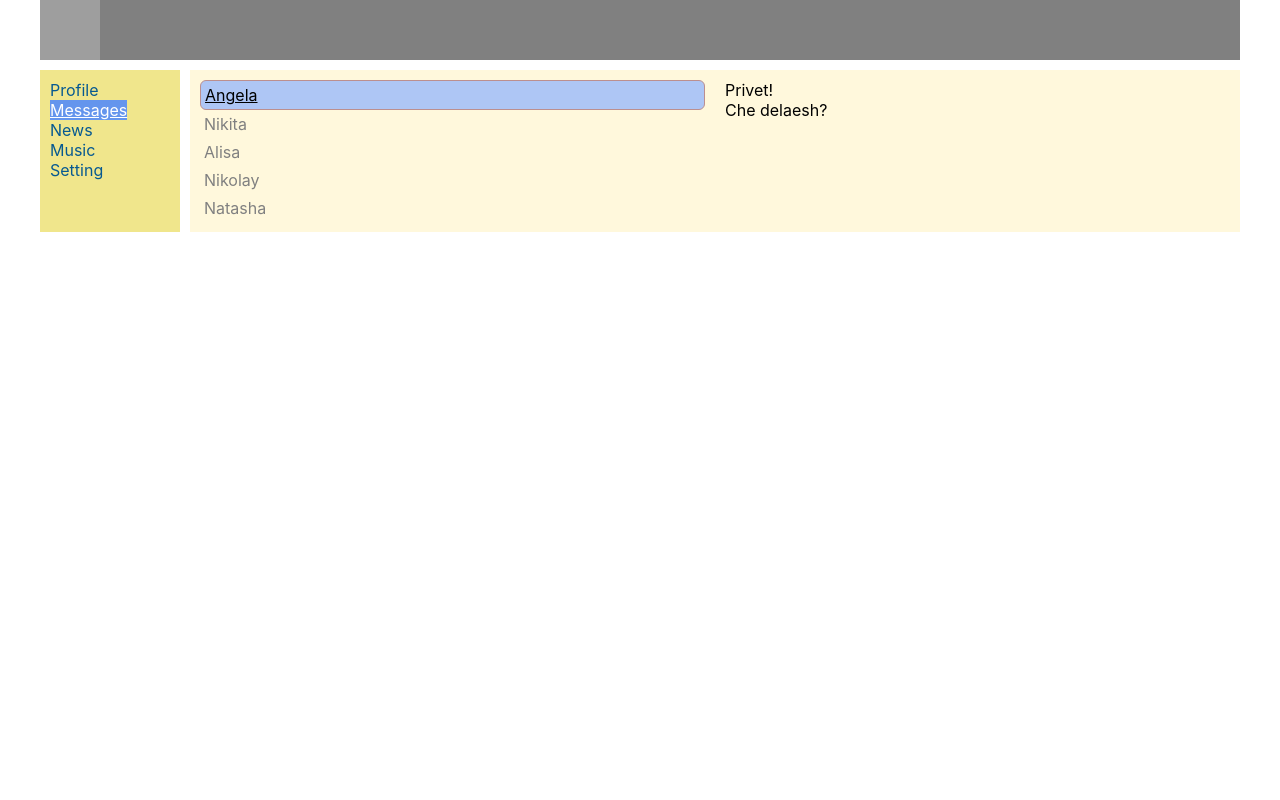
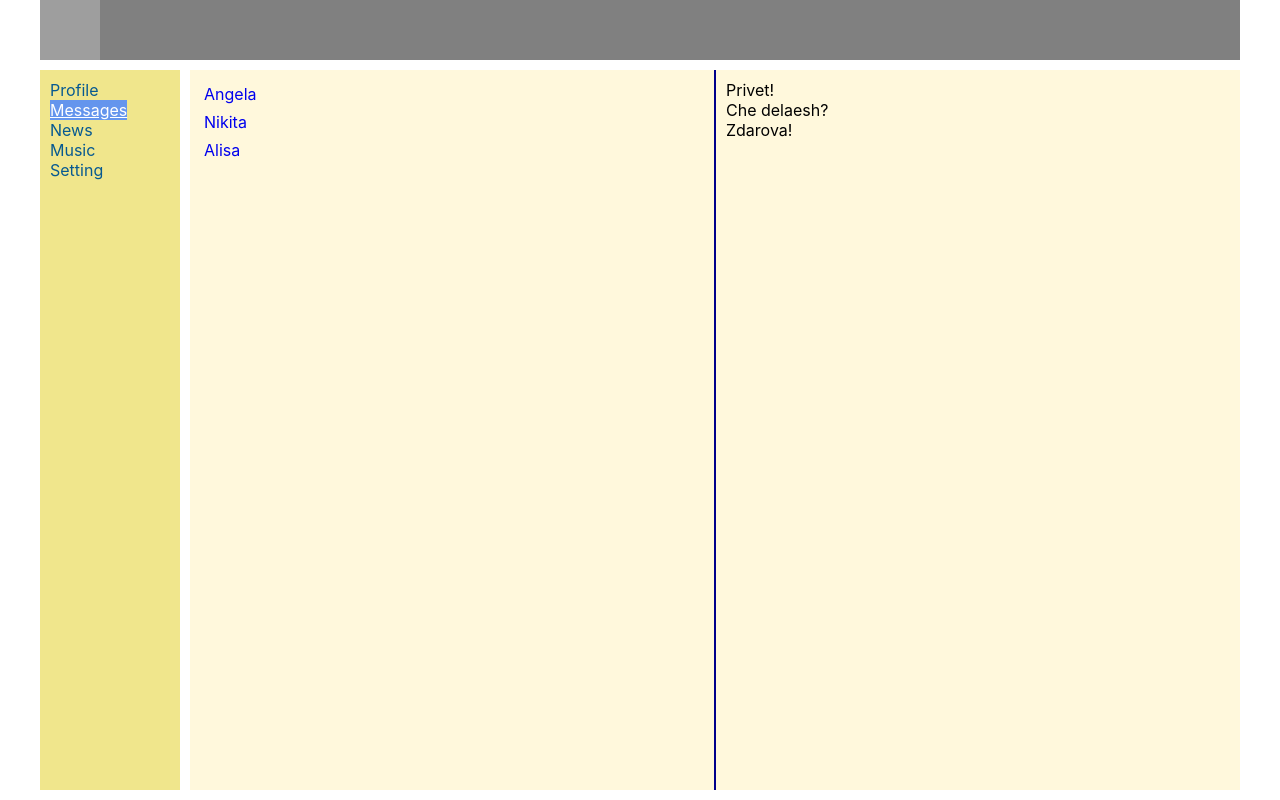
Before and after one commit to BergerMuxaujl/sait-SocNetwork, a React (Create React App) app: page /dialogs in a window 1280 px wide. Built offline with nearby package versions, Linux system fonts and the light colour scheme; grey boxes are pictures that could not be loaded.

Commit message:
Lesson 25 - метод преобразования массивов map

```diff
--- a/src/App.css
+++ b/src/App.css
@@ -5,6 +5,7 @@ a {
     margin: 0 auto;
     display: grid;
     width: 1200px;
+    min-height: calc(100vh - 10px);
     grid-template-areas:
         "h h"
         "n c";
--- a/src/components/Dialogs/Dialogs.jsx
+++ b/src/components/Dialogs/Dialogs.jsx
@@ -1,22 +1,46 @@
 import React from "react";
-import s from './Dialogs.module.css';
+import { NavLink } from "react-router-dom";
+import s from "./Dialogs.module.css";
+
+const Dialog = (props) => {
+    let pathDialog = "/dialogs/" + props.id;
+    console.log(pathDialog);
+    return (
+        <div className={s.dialog}>
+            <NavLink to={pathDialog}>{props.name}</NavLink>
+        </div>
+    );
+};
+
+const Message = (props) => {
+    return <div className={s.message}>{props.message}</div>;
+};
 
 const Dialogs = () => {
+    let dialogsData = [
+        { id: 0, name: "Angela" },
+        { id: 1, name: "Nikita" },
+        { id: 2, name: "Alisa" },
+    ];
+    let messageData = [
+        { id: 0, message: "Privet!" },
+        { id: 1, message: "Che delaesh?" },
+        { id: 2, message: "Zdarova!" },
+    ];
+
+    let dialogsElements = dialogsData.map((el) => {
+        return <Dialog name={el.name} id={el.id} />;
+    });
+
+    let messageElements = messageData.map((el) => {
+        return <Message message={el.message} />;
+    });
     return (
         <div className={s.dialogs}>
-            <div className={s.dialogsItem}>
-                <div className={`${s.dialog} ${s.active}`}>Angela</div>
-                <div className={s.dialog}>Nikita</div>
-                <div className={s.dialog}>Alisa</div>
-                <div className={s.dialog}>Nikolay</div>
-                <div className={s.dialog}>Natasha</div>
-            </div>
-            <div className={s.messages}>
-                <div className={s.massage}>Privet!</div>
-                <div className={s.massage}>Che delaesh?</div>
-            </div>
+            <div className={s.dialogsItem}>{dialogsElements}</div>
+            <div className={s.messages}>{messageElements}</div>
         </div>
-    )
-}
+    );
+};
 
 export default Dialogs;
--- a/src/components/Dialogs/Dialogs.module.css
+++ b/src/components/Dialogs/Dialogs.module.css
@@ -1,16 +1,18 @@
 .dialogs {
     display: flex;
     background-color: cornsilk;
+    height: 100%;
 }
 .dialogsItem {
     width: 50%;
     padding: 10px;
+    border-right: 2px solid darkblue;
 }
 .dialog {
     color: grey;
     padding: 4px;
 }
-.dialog.active {
+.dialog .active {
     color: black;
     text-decoration: underline;
     background-color: rgb(174, 198, 245);
--- /dev/null
+++ b/src/components/Profile/My Posts/MyPosts.jsx
@@ -0,0 +1,45 @@
+import React from "react";
+import Post from "./Posts/Post";
+import s from "./MyPosts.module.css";
+
+const MyPosts = () => {
+    let postData = [
+        {
+            id: 0,
+            title: "First post",
+            likes: 5,
+            text: "This is text at first post. Lorem ipsum, dolor sit amet consectetur adipisicing elit. Consectetur obcaecati quibusdam ex eum ut minima molestias est adipisci excepturi consequatur? Ipsam aut dicta autem dignissimos, nihil facere consequatur aperiam delectus.",
+        },
+        {
+            id: 1,
+            title: "Second post",
+            likes: 15,
+            text: "This is text at second post. Lorem ipsum, dolor sit amet consectetur adipisicing elit. Consectetur obcaecati quibusdam ex eum ut minima molestias est adipisci excepturi consequatur? Ipsam aut dicta autem dignissimos, nihil facere consequatur aperiam delectus.",
+        },
+        {
+            id: 2,
+            title: "Third post",
+            likes: 25,
+            text: "This is text at third post. Lorem ipsum, dolor sit amet consectetur adipisicing elit. Consectetur obcaecati quibusdam ex eum ut minima molestias est adipisci excepturi consequatur? Ipsam aut dicta autem dignissimos, nihil facere consequatur aperiam delectus.",
+        },
+    ];
+
+    let postElements = postData.map((el) => {
+        return <Post title={el.title} text={el.text} likesCount={el.likes} />;
+    });
+
+    return (
+        <div className={s.myposts}>
+            <h3>My posts</h3>
+            <div className={s.textBox}>
+                <textarea></textarea>
+            </div>
+            <div className={s.buttonSendBox}>
+                <button className={s.buttonSend}>Add post</button>
+            </div>
+            {postElements};
+        </div>
+    );
+};
+
+export default MyPosts;
--- /dev/null
+++ b/src/components/Profile/My Posts/MyPosts.module.css
@@ -0,0 +1,14 @@
+.myposts {
+    padding: 10px;
+}
+textarea {
+    box-sizing: border-box;
+    width: 100%;
+    min-width: 100%;
+    min-height: 50px;
+}
+.buttonSendBox {
+    display: flex;
+    justify-content: center;
+    margin-bottom: 20px;
+}
--- a/src/components/Profile/My Posts/Posts/Post.jsx
+++ b/src/components/Profile/My Posts/Posts/Post.jsx
@@ -1,24 +1,27 @@
 import React from "react";
-import s from './Post.module.css';
+import s from "./Post.module.css";
 
 const Post = (props) => {
     return (
-        <div>
-            <div className={s.titlePost}>This is title post</div>
+        <div className={s.post}>
+            <div className={s.titlePost}>{props.title}</div>
             <div className={s.postOuter}>
                 <div className={s.postInner}>
                     <div className={s.avaBox}>
-                        <img src="https://2.bp.blogspot.com/-voyEENqjVUE/TscAP_w5sII/AAAAAAAAAKE/cTSYWVHwI1I/w1200-h630-p-k-no-nu/Mr%2BBean%2BCartoon%2BFace.png" alt="avatar" className={s.ava} />
+                        <img
+                            src="https://2.bp.blogspot.com/-voyEENqjVUE/TscAP_w5sII/AAAAAAAAAKE/cTSYWVHwI1I/w1200-h630-p-k-no-nu/Mr%2BBean%2BCartoon%2BFace.png"
+                            alt="avatar"
+                            className={s.ava}
+                        />
                     </div>
-                    <div className={s.textPost}>this is your text post</div>
+                    <div className={s.textPost}>{props.text}</div>
                 </div>
                 <div className={s.like}>
-                    <span>{props.countLike} Likes</span>
+                    <span>{props.likesCount}</span>
                 </div>
             </div>
-
         </div>
-    )
-}
+    );
+};
 
 export default Post;
--- a/src/components/Profile/My Posts/Posts/Post.module.css
+++ b/src/components/Profile/My Posts/Posts/Post.module.css
@@ -1,7 +1,12 @@
+.post {
+    margin-bottom: 15px;
+}
 .titlePost {
+    font-size: 18px;
     text-align: center;
     color: black;
     text-decoration: underline;
+    margin-bottom: 5px;
 }
 
 .postOuter {
@@ -31,3 +36,6 @@
 .textPost {
     color: grey;
 }
+.like {
+    padding-left: 18px;
+}
--- a/src/components/Profile/Profile.jsx
+++ b/src/components/Profile/Profile.jsx
@@ -1,24 +1,15 @@
 import React from "react";
-import Post from "./My Posts/Posts/Post";
-import s from './Profile.module.css';
+import MyPosts from "./My Posts/MyPosts";
+import s from "./Profile.module.css";
+import ProfileInfo from "./ProfileInfo/ProfileInfo";
 
 const Profile = () => {
     return (
         <div className={s.content}>
-            <div className={s.boxImg}>
-                <img className={s.mainImage} src="https://images.unsplash.com/photo-1502134249126-9f3755a50d78?ixlib=rb-1.2.1&ixid=MnwxMjA3fDB8MHxwaG90by1wYWdlfHx8fGVufDB8fHx8&auto=format&fit=crop&w=1170&q=80"></img>
-                </div>
-                <div>Ava + description</div>
-                <div className={s.myposts}>
-                    My posts
-                        <Post countLike="5" />
-                        <Post countLike="10"/>
-                        <Post countLike="15"/>
-                        <Post countLike="22"/>
-                        <Post countLike="2"/>
-                </div>
+            <ProfileInfo />
+            <MyPosts />
         </div>
-    )
-}
+    );
+};
 
 export default Profile;
--- a/src/components/Profile/Profile.module.css
+++ b/src/components/Profile/Profile.module.css
@@ -6,9 +6,3 @@
 .myposts {
     padding: 10px;
 }
-.mainImage {
-    width: 100%;
-    height: 300px;
-    object-fit: cover;
-    object-position: center;
-}
--- /dev/null
+++ b/src/components/Profile/ProfileInfo/ProfileInfo.jsx
@@ -0,0 +1,18 @@
+import React from "react";
+import s from "./ProfileInfo.module.css";
+
+const ProfileInfo = () => {
+    return (
+        <div className={s.profileInfo}>
+            <div className={s.boxImg}>
+                <img
+                    className={s.mainImage}
+                    src="https://images.unsplash.com/photo-1502134249126-9f3755a50d78?ixlib=rb-1.2.1&ixid=MnwxMjA3fDB8MHxwaG90by1wYWdlfHx8fGVufDB8fHx8&auto=format&fit=crop&w=1170&q=80"
+                ></img>
+            </div>
+            <div>Ava + description</div>
+        </div>
+    );
+};
+
+export default ProfileInfo;
--- /dev/null
+++ b/src/components/Profile/ProfileInfo/ProfileInfo.module.css
@@ -0,0 +1,6 @@
+.mainImage {
+    width: 100%;
+    height: 300px;
+    object-fit: cover;
+    object-position: center;
+}
```
